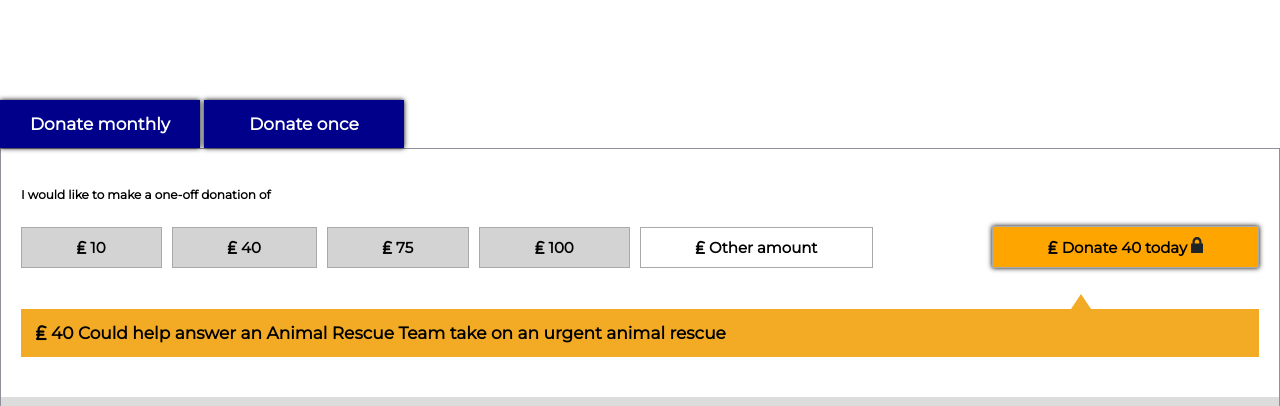
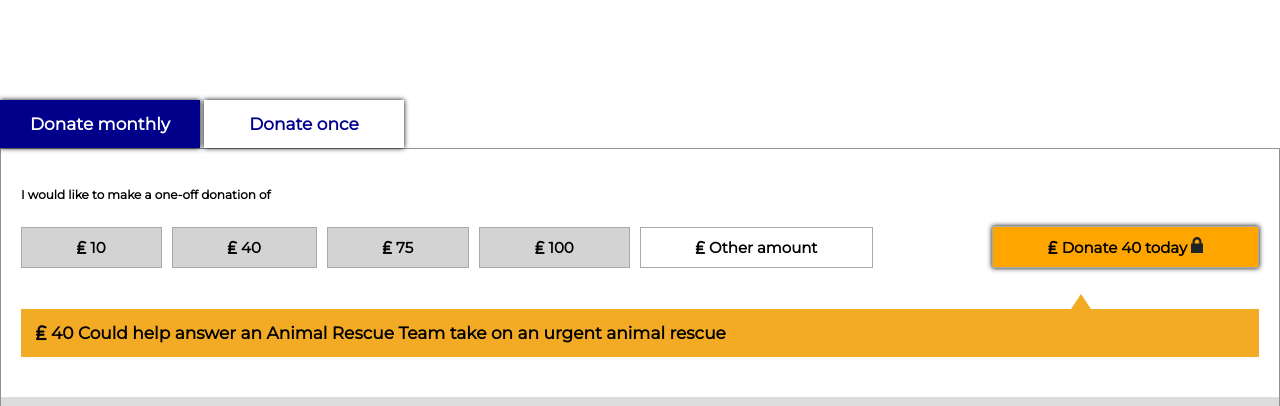
Before and after one commit to AnkaBagishvili/HTML-technicalTest, a plain HTML site: page index2.html in a window 1280 px wide. Shown: the top 406 px of the page. Drawn offline with Linux system fonts and the light colour scheme.

Commit message:
Tab_colors

```diff
--- a/css/style.css
+++ b/css/style.css
@@ -141,3 +141,7 @@
     top: -15px;
     left: 1150px;
 }
+.active_tab{
+    background-color: white;
+    color: darkblue;
+}
--- a/index2.html
+++ b/index2.html
@@ -21,9 +21,9 @@
 
         <!-- Section1 -->
         <section class="section1">
-            <a href="index.html"><button class="tablink active_tab" onclick="openPage('DonateMonthly', this)">Donate
+            <a href="index.html"><button class="tablink" onclick="openPage('DonateMonthly', this)">Donate
                     monthly</button></a>
-            <a href="index2.html"><button class="tablink" onclick="openPage('DonateMonthly', this)">Donate
+            <a href="index2.html"><button class="tablink active_tab " onclick="openPage('DonateMonthly', this)">Donate
                     once</button></a>
         </section>
 
```
